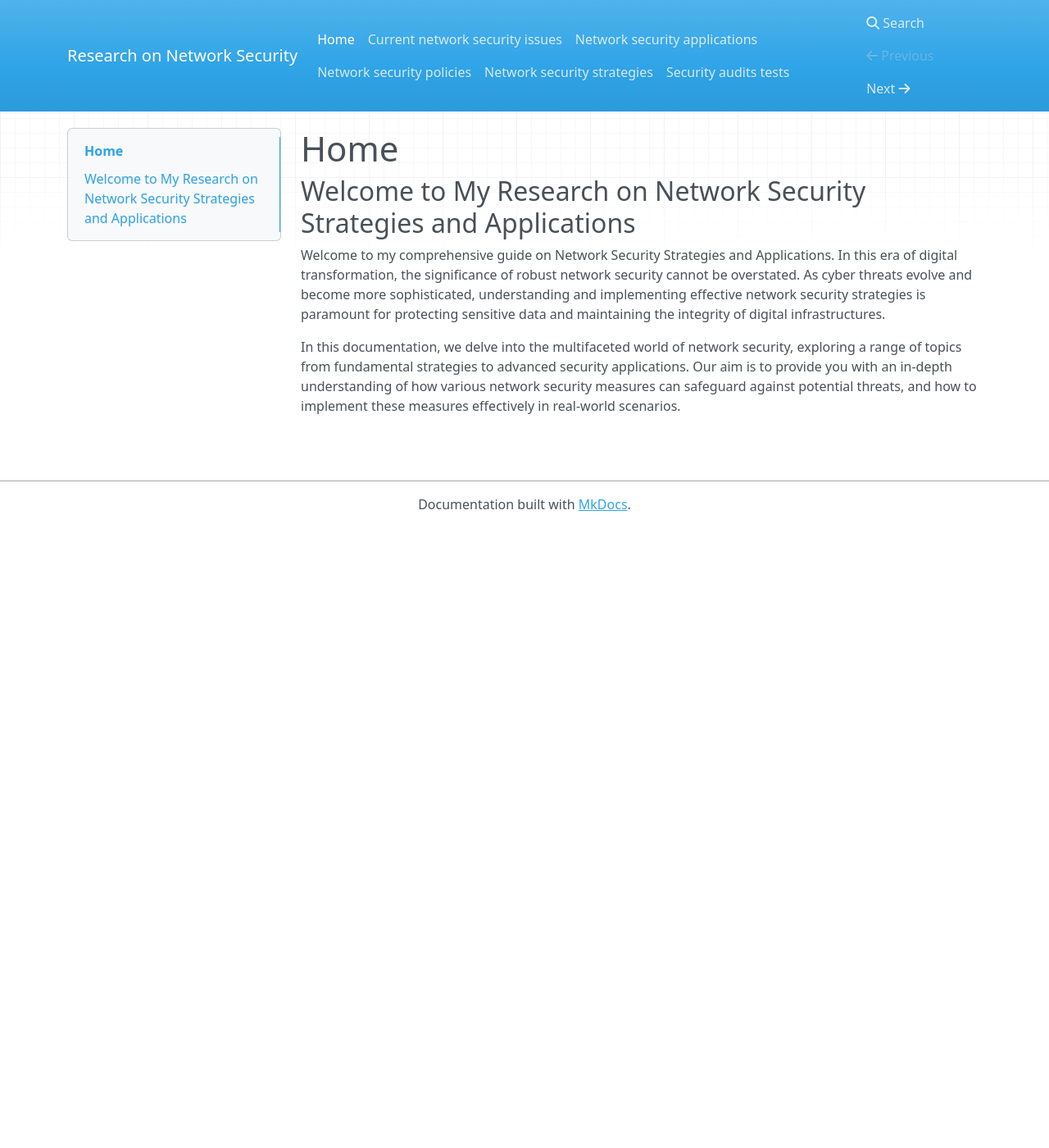
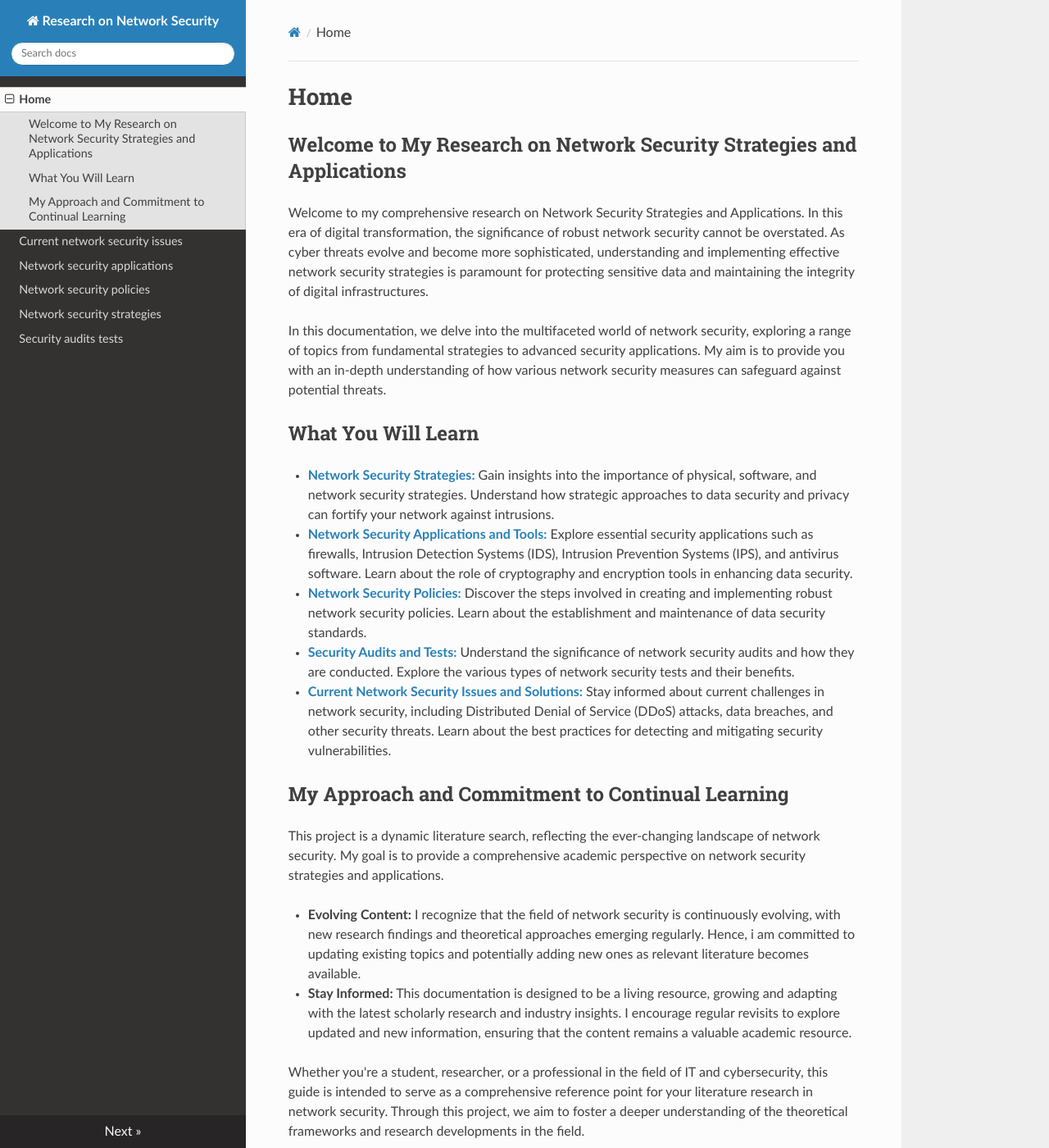
Before and after one commit to AHALOG/network-security-aao, an MkDocs documentation site: the page built from docs/index.md, in a window 1280 px wide and 1400 px high. Shown: the whole window at 82% size. Built offline with MkDocs 1.6.1, drawn with Linux system fonts in a browser that asks for light colours; nearby versions of some CDN libraries; some of the changed text lies outside the part shown.

Commit message:
index page completed and theme changed

```diff
--- a/docs/index.md
+++ b/docs/index.md
@@ -1,6 +1,33 @@
 # Home
 ## Welcome to My Research on Network Security Strategies and Applications
 
-Welcome to my comprehensive guide on Network Security Strategies and Applications. In this era of digital transformation, the significance of robust network security cannot be overstated. As cyber threats evolve and become more sophisticated, understanding and implementing effective network security strategies is paramount for protecting sensitive data and maintaining the integrity of digital infrastructures.
+Welcome to my comprehensive research on Network Security Strategies and Applications. In this era of digital transformation, the significance of robust network security cannot be overstated. As cyber threats evolve and become more sophisticated, understanding and implementing effective network security strategies is paramount for protecting sensitive data and maintaining the integrity of digital infrastructures.
 
-In this documentation, we delve into the multifaceted world of network security, exploring a range of topics from fundamental strategies to advanced security applications. Our aim is to provide you with an in-depth understanding of how various network security measures can safeguard against potential threats, and how to implement these measures effectively in real-world scenarios.
+In this documentation, we delve into the multifaceted world of network security, exploring a range of topics from fundamental strategies to advanced security applications. My aim is to provide you with an in-depth understanding of how various network security measures can safeguard against potential threats.
+
+## What You Will Learn
+
+* [**Network Security Strategies:**](/network_security_strategies)
+Gain insights into the importance of physical, software, and network security strategies. Understand how strategic approaches to data security and privacy can fortify your network against intrusions.
+
+* [**Network Security Applications and Tools:**](/network_security_applications)
+Explore essential security applications such as firewalls, Intrusion Detection Systems (IDS), Intrusion Prevention Systems (IPS), and antivirus software. Learn about the role of cryptography and encryption tools in enhancing data security.
+
+* [**Network Security Policies:**](/network_security_policies)
+Discover the steps involved in creating and implementing robust network security policies. Learn about the establishment and maintenance of data security standards.
+
+* [**Security Audits and Tests:**](security_audits_tests)
+Understand the significance of network security audits and how they are conducted. Explore the various types of network security tests and their benefits.
+
+* [**Current Network Security Issues and Solutions:**](/current_network_security_issues)
+Stay informed about current challenges in network security, including Distributed Denial of Service (DDoS) attacks, data breaches, and other security threats. Learn about the best practices for detecting and mitigating security vulnerabilities.
+
+## My Approach and Commitment to Continual Learning
+
+This project is a dynamic literature search, reflecting the ever-changing landscape of network security. My goal is to provide a comprehensive academic perspective on network security strategies and applications.
+
+* **Evolving Content:** I recognize that the field of network security is continuously evolving, with new research findings and theoretical approaches emerging regularly. Hence, i am committed to updating existing topics and potentially adding new ones as relevant literature becomes available.
+
+* **Stay Informed:** This documentation is designed to be a living resource, growing and adapting with the latest scholarly research and industry insights. I encourage regular revisits to explore updated and new information, ensuring that the content remains a valuable academic resource.
+
+Whether you're a student, researcher, or a professional in the field of IT and cybersecurity, this guide is intended to serve as a comprehensive reference point for your literature research in network security. Through this project, we aim to foster a deeper understanding of the theoretical frameworks and research developments in the field.
--- a/mkdocs.yml
+++ b/mkdocs.yml
@@ -1 +1,4 @@
 site_name: Research on Network Security
+
+theme:
+ name: readthedocs
```
